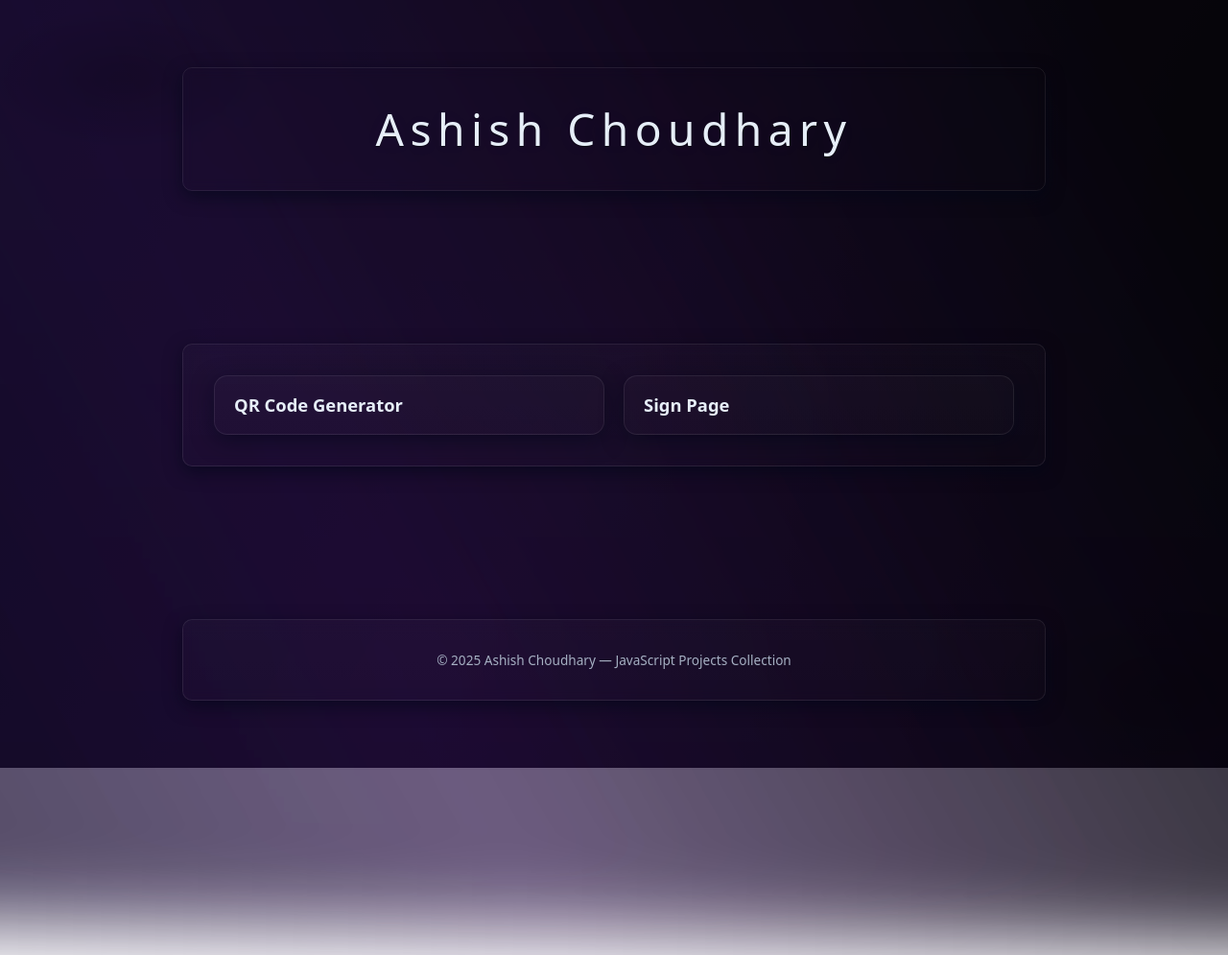
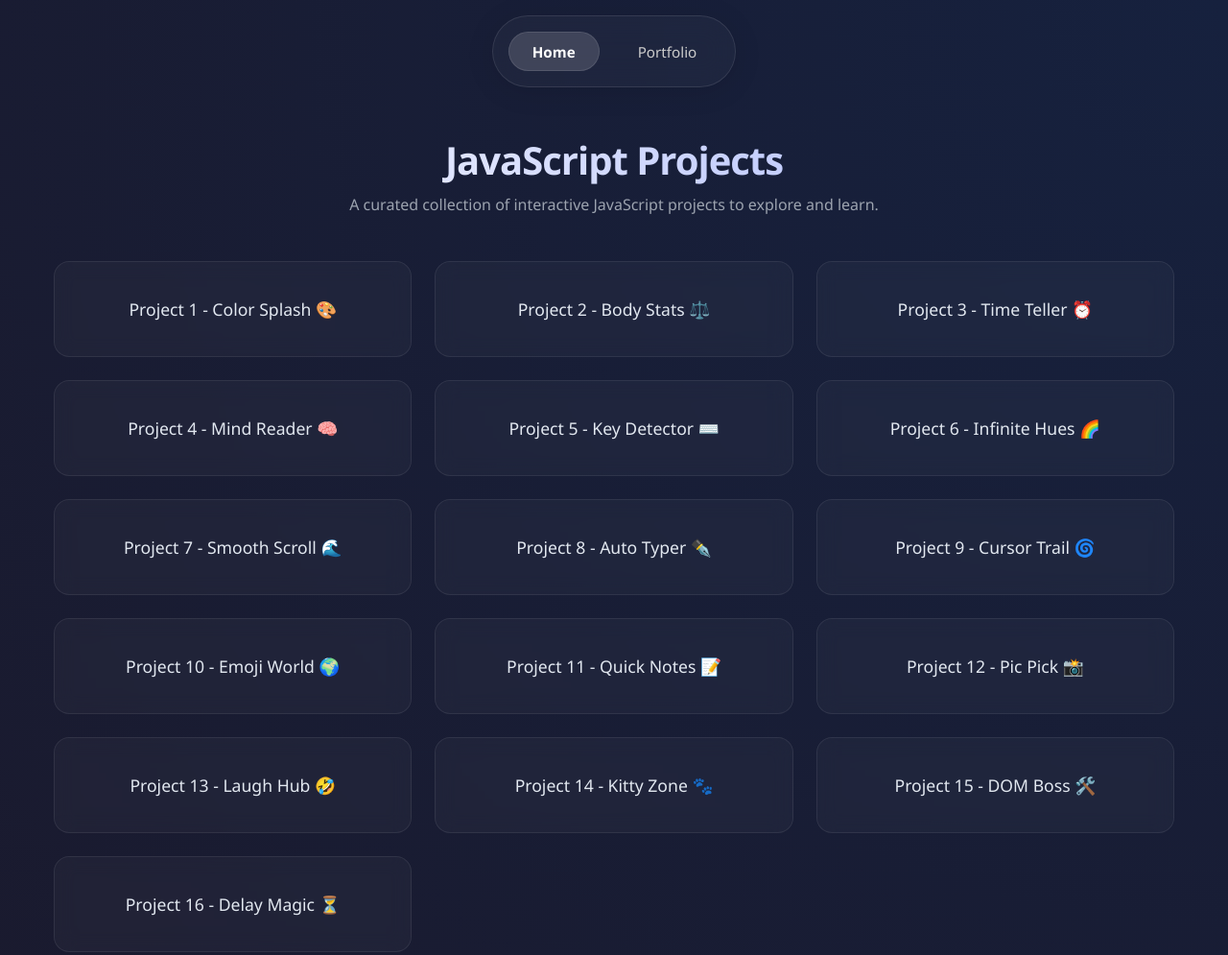
Before and after one commit to codezenashish/JavaScript-projects-2025, a plain HTML site: page index.html in a window 1280 px wide. Shown: the top 995 px of the page at 96% size. Before the commit the page ends 800 px from the top, so only its background shows below. Drawn offline with Linux system fonts and the light colour scheme.

Commit message:
feat: restructure index.html and style.css for improved layout and navigation

```diff
--- a/index.html
+++ b/index.html
@@ -7,16 +7,47 @@
     <title>Ashish Choudhary — JS Projects</title>
   </head>
   <body>
-    <h1>Ashish Choudhary</h1>
+    <nav>
+      <a href="/" aria-current="page">Home</a>
+      <a target="_blank" href="#">Portfolio</a>
+    </nav>
 
-    <div class="projects">
-      <div class="project">
-        <a href="01-qr-code/index.html" target="_blank">QR Code Generator</a>
+    <main>
+      <header>
+        <h1>JavaScript Projects</h1>
+        <p class="subtitle">
+          A curated collection of interactive JavaScript projects to explore and
+          learn.
+        </p>
+      </header>
+
+      <div class="projects">
+        <a class="project-link" href="./01-qr-code/index.html"
+          >Project 1 - Color Splash 🎨</a
+        >
+        <a class="project-link" href="/02-signup-page/index.html"
+          >Project 2 - Body Stats ⚖️</a
+        >
+        <a class="project-link" href="/03-kanban-bord/index.html"
+          >Project 3 - Time Teller ⏰</a
+        >
+        <a class="project-link" href="/04-music-player/index.html"
+          >Project 4 - Mind Reader 🧠</a
+        >
+        <a class="project-link" href="">Project 5 - Key Detector ⌨️</a>
+        <a class="project-link" href="">Project 6 - Infinite Hues 🌈</a>
+        <a class="project-link" href="">Project 7 - Smooth Scroll 🌊</a>
+        <a class="project-link" href="">Project 8 - Auto Typer ✒️</a>
+        <a class="project-link" href="">Project 9 - Cursor Trail 🌀</a>
+        <a class="project-link" href="">Project 10 - Emoji World 🌍</a>
+        <a class="project-link" href="">Project 11 - Quick Notes 📝</a>
+        <a class="project-link" href="">Project 12 - Pic Pick 📸</a>
+        <a class="project-link" href="">Project 13 - Laugh Hub 🤣</a>
+        <a class="project-link" href="">Project 14 - Kitty Zone 🐾</a>
+        <a class="project-link" href="">Project 15 - DOM Boss 🛠️</a>
+        <a class="project-link" href="">Project 16 - Delay Magic ⏳</a>
       </div>
-      <div class="project">
-        <a href="sign-page/index.html" target="_blank">Sign Page</a>
-      </div>
-    </div>
+    </main>
 
     <footer>© 2025 Ashish Choudhary — JavaScript Projects Collection</footer>
   </body>
--- a/style.css
+++ b/style.css
@@ -1,246 +1,152 @@
-@import url("https://fonts.googleapis.com/css2?family=Poppins:ital,wght@0,100;0,200;0,300;0,400;0,500;0,600;0,700;0,800;0,900;1,100;1,200;1,300;1,400;1,500;1,600;1,700;1,800;1,900&display=swap");
-:root{
-/* Palette & layout tokens */
---accent: #7dd3fc; /* cyan-ish accent */
---accent-2: #c084fc; /* purple accent for glow */
---bg-1: #0b1020;
---bg-2: #211036;
---bg-3: #05030a;
---glass: rgba(255,255,255,0.04);
---glass-strong: rgba(255,255,255,0.06);
---glass-border: rgba(255,255,255,0.08);
---text: #e6eef8;
---muted: #a6b0c3;
---radius: 14px;
---space-xs: 8px;
---space-sm: 12px;
---space: 20px;
---space-lg: 32px;
---max-width: 900px;
---shadow-soft: 0 6px 18px rgba(2,6,23,0.6);
---shadow-strong: 0 18px 50px rgba(2,6,23,0.75);
---transition-fast: 200ms cubic-bezier(.2,.9,.2,1);
---transition-mid: 320ms cubic-bezier(.2,.9,.2,1);
---font-stack: system-ui, -apple-system, "Segoe UI", Roboto, "Helvetica Neue", Arial;
+/* --- RESET & BASICS --- */
+        * {
+            box-sizing: border-box;
+            margin: 0;
+            padding: 0;
         }
 
-/* Background + subtle animated gradient */
-html,body{
-height:100%;
-}
-body{
-margin:0;
-min-height:100%;
-font-family:var(--font-stack);
-color:var(--text);
--webkit-font-smoothing:antialiased;
--moz-osx-font-smoothing:grayscale;
-display:grid;
-place-items:center;
-background:linear-gradient(120deg, var(--bg-1) 0%, var(--bg-2) 50%, var(--bg-3) 100%);
-position:relative;
-overflow:hidden;
+        body {
+            font-family: 'Segoe UI', system-ui, sans-serif;
+            color: #fff;
+            background-color: #1a1a2e;
+            background-image: radial-gradient(circle at top right, #16213e, #1a1a2e);
+            min-height: 100vh;
+            display: flex;
+            flex-direction: column;
         }
 
-/* animated shifting gradient using pseudo element */
-body::before{
-content:"";
-position:fixed;
-inset:-20%;
-z-index:-3;
-background:linear-gradient(60deg, rgba(16,10,40,0.8) 0%, rgba(34,12,60,0.7) 35%, rgba(3,3,6,0.9) 80%);
-filter:blur(40px) saturate(110%);
-transform:translateZ(0);
-animation:bgShift 20s linear infinite;
-opacity:0.95;
+        /* --- NAVIGATION --- */
+        nav {
+            display: flex;
+            justify-content: center;
+            align-items: center;
+            padding: 1rem;
+            gap: 1rem;
+            margin: 1rem auto;
+
+            /* Glassmorphism */
+            background: rgba(255, 255, 255, 0.03);
+            backdrop-filter: blur(16px);
+            -webkit-backdrop-filter: blur(16px);
+            border: 1px solid rgba(255, 255, 255, 0.1);
+            border-radius: 50px; /* Pill shape */
+            width: fit-content;
+            box-shadow: 0 4px 30px rgba(0, 0, 0, 0.1);
         }
 
-/* vignette + subtle noise overlay */
-body::after{
-content:"";
-position:fixed;
-inset:0;
-z-index:-1;
-pointer-events:none;
-background:
-radial-gradient(1200px 600px at 10% 10%, rgba(12,8,20,0.18), transparent 12%),
-radial-gradient(900px 500px at 95% 90%, rgba(10,0,30,0.22), transparent 20%),
-linear-gradient(180deg, rgba(0,0,0,0.12), rgba(0,0,0,0.18));
-mix-blend-mode:multiply;
+        nav a {
+            padding: 0.6rem 1.5rem;
+            border-radius: 30px;
+            text-decoration: none;
+            color: #ccc;
+            font-weight: 500;
+            transition: all 0.3s ease;
+            font-size: 0.95rem;
         }
 
-/* keyframes for background movement */
-@keyframes bgShift{
-0%{ transform: translate3d(-6%, -4%, 0) rotate(0deg) scale(1.02); }
-50%{ transform: translate3d(6%, 4%, 0) rotate(2deg) scale(1.03); }
-100%{ transform: translate3d(-6%, -4%, 0) rotate(0deg) scale(1.02); }
+        nav a:hover {
+            color: #fff;
+            background: rgba(255, 255, 255, 0.1);
         }
 
-/* Central content container (no extra HTML required) */
-body > h1,
-body > .projects,
-body > footer{
-width:clamp(320px, 85vw, var(--max-width));
-margin-inline:auto;
-padding:clamp(16px, 4vw, var(--space-lg));
-box-sizing:border-box;
-backdrop-filter: blur(6px);
-background: linear-gradient(180deg, rgba(255,255,255,0.02), rgba(255,255,255,0.01));
-border-radius:calc(var(--radius) - 4px);
-border:1px solid var(--glass-border);
-box-shadow:var(--shadow-soft);
+        nav a[aria-current='page'] {
+            background-color: rgba(255, 255, 255, 0.15);
+            color: #fff;
+            font-weight: 600;
+            border: 1px solid rgba(255, 255, 255, 0.1);
         }
 
-/* Page spacing between sections */
-body > h1{ margin-top:0; margin-bottom:var(--space); background:transparent; }
-
-/* Heading style */
-h1{
-font-size:clamp(1.6rem, 3.6vw, 3rem);
-font-weight:300;
-letter-spacing:0.14em;
-margin:0;
-color:var(--text);
-text-align:center;
-text-shadow:
-0 2px 18px rgba(124, 58, 237, 0.06),
-0 1px 2px rgba(0,0,0,0.6);
-padding:calc(var(--space-sm) * 0.5) calc(var(--space) * 0.5);
-background:linear-gradient(90deg, rgba(255,255,255,0.04), rgba(255,255,255,0.01));
-border-radius:calc(var(--radius) - 6px);
+        /* --- MAIN CONTENT --- */
+        main {
+            flex: 1; /* Pushes footer down */
+            max-width: 1200px;
+            margin: 0 auto;
+            padding: 2rem 1rem;
+            width: 100%;
         }
 
-/* Projects grid */
-.projects{
-display:grid;
-gap:var(--space);
-grid-template-columns:repeat(2, 1fr);
-align-items:start;
-margin-bottom:var(--space);
-padding-top:0;
-padding-bottom:0;
-background:linear-gradient(180deg, rgba(255,255,255,0.01), rgba(255,255,255,0.01));
-border-radius:calc(var(--radius) - 6px);
-border:1px solid rgba(255,255,255,0.02);
+        header {
+            text-align: center;
+            margin-bottom: 3rem;
         }
 
-/* Single project card */
-.project{
-background: linear-gradient(180deg, rgba(255,255,255,0.02), rgba(255,255,255,0.01));
-border-radius:var(--radius);
-padding:var(--space);
-display:flex;
-align-items:stretch;
-box-shadow: 0 6px 22px rgba(2,6,23,0.55);
-border: 1px solid var(--glass-border);
-transition: transform var(--transition-mid), box-shadow var(--transition-mid), border-color var(--transition-fast);
-position:relative;
-overflow:hidden;
+        h1 {
+            font-size: 2.5rem;
+            font-weight: 800;
+            letter-spacing: -1px;
+            background: linear-gradient(to right, #fff, #a5b4fc);
+            -webkit-background-clip: text;
+            -webkit-text-fill-color: transparent;
+            margin-bottom: 0.5rem;
         }
 
-/* Make the anchor fill the card */
-.project > a{
-display:block;
-width:100%;
-text-decoration:none;
-color:var(--text);
-font-weight:700;
-font-size:clamp(1rem, 2.5vw, 1.15rem);
-line-height:1.1;
-padding:0;
-margin:0;
-align-self:center;
+        .subtitle {
+            color: #9ca3af;
+            font-size: 1rem;
         }
 
-/* subtle accent bar and stacking */
-.project::before{
-content:"";
-position:absolute;
-left:0;
-top:0;
-bottom:0;
-width:4px;
-background:linear-gradient(to bottom, var(--accent), var(--accent-2));
-border-top-left-radius:var(--radius);
-border-bottom-left-radius:var(--radius);
-opacity:0.12;
-transition:opacity var(--transition-fast), transform var(--transition-fast);
-transform:translateX(-6px);
+        /* --- GRID SYSTEM --- */
+        .projects {
+            display: grid;
+            /* Auto-fit creates responsive columns without media queries */
+            grid-template-columns: repeat(auto-fill, minmax(280px, 1fr));
+            gap: 1.5rem;
         }
 
-/* Hover / focus interactions */
-.project:hover,
-.project:focus-within{
-transform:translateY(-6px) scale(1.02);
-box-shadow: var(--shadow-strong), 0 0 36px rgba(124,58,237,0.08);
-border-color: rgba(125,211,252,0.14);
-}
-.project:hover::before,
-.project:focus-within::before{
-opacity:1;
-transform:translateX(0);
+        .project-link {
+            display: flex;
+            align-items: center;
+            justify-content: center;
+            text-align: center;
+            min-height: 100px;
+            padding: 1.5rem;
+
+            /* Card Styling */
+            background: rgba(255, 255, 255, 0.03);
+            backdrop-filter: blur(10px);
+            -webkit-backdrop-filter: blur(10px);
+            border: 1px solid rgba(255, 255, 255, 0.08);
+            border-radius: 16px;
+
+            text-decoration: none;
+            color: #e2e8f0;
+            font-size: 1.1rem;
+            font-weight: 500;
+
+            transition: all 0.3s cubic-bezier(0.4, 0, 0.2, 1);
+            position: relative;
+            overflow: hidden;
         }
 
-/* Link hover states */
-.project > a:hover,
-.project > a:active{
-color:var(--accent);
-text-decoration:underline;
+        /* --- HOVER EFFECTS --- */
+        .project-link:hover {
+            transform: translateY(-5px);
+            background: rgba(255, 255, 255, 0.08);
+            border-color: rgba(255, 255, 255, 0.3);
+            box-shadow: 0 10px 20px -5px rgba(0, 0, 0, 0.3);
+            color: #fff;
         }
 
-/* Keyboard focus ring for accessibility */
-a:focus{
-outline:3px solid rgba(125,211,252,0.14);
-outline-offset:3px;
-border-radius:6px;
+        /* Subtle glow element inside card */
+        .project-link::before {
+            content: '';
+            position: absolute;
+            top: 0; left: 0; width: 100%; height: 100%;
+            background: linear-gradient(45deg, transparent, rgba(255,255,255,0.05), transparent);
+            transform: translateX(-100%);
+            transition: 0.5s;
         }
 
-/* Footer style */
-footer{
-font-size:0.85rem;
-color:var(--muted);
-text-align:center;
-background:transparent;
-padding-top:var(--space-sm);
-padding-bottom:var(--space-sm);
-border-top:1px solid rgba(255,255,255,0.02);
-margin-bottom:0;
+        .project-link:hover::before {
+            transform: translateX(100%);
         }
 
-/* Responsive adjustments */
-@media (max-width:880px){
-.projects{ grid-template-columns:1fr; }
-body > h1, body > .projects, body > footer{
-padding:clamp(12px, 6vw, 20px);
+        /* --- FOOTER --- */
+        footer {
+            text-align: center;
+            padding: 2rem;
+            color: #64748b;
+            font-size: 0.9rem;
+            border-top: 1px solid rgba(255, 255, 255, 0.05);
+            margin-top: 2rem;
         }
-}
-
-/* Utilities */
-.container-center{ display:flex; align-items:center; justify-content:center; }
-.visually-hidden{
-position:absolute !important;
-height:1px; width:1px;
-overflow:hidden; clip:rect(1px,1px,1px,1px);
-white-space:nowrap; clip-path:inset(50%); border:0; padding:0; margin:-1px;
-}
-
-/* Ensure contrast for small text - tweak if needed */
-@media (prefers-contrast: more){
-body{ color: #f4fbff; }
-footer{ color:#c9d6e6; }
-}
-
-/* Respect reduced motion preference */
-@media (prefers-reduced-motion: reduce){
-*{
-animation:none !important;
-transition:none !important;
-scroll-behavior:auto !important;
-}
-}
-
-/* Minor print adjustments */
-@media print{
-body::before, body::after{ display:none; }
-.project{ box-shadow:none; border:1px solid #ddd; background:#fff; color:#000; }
-}
```
Lines whose indentation alone changed are shown as unchanged.
